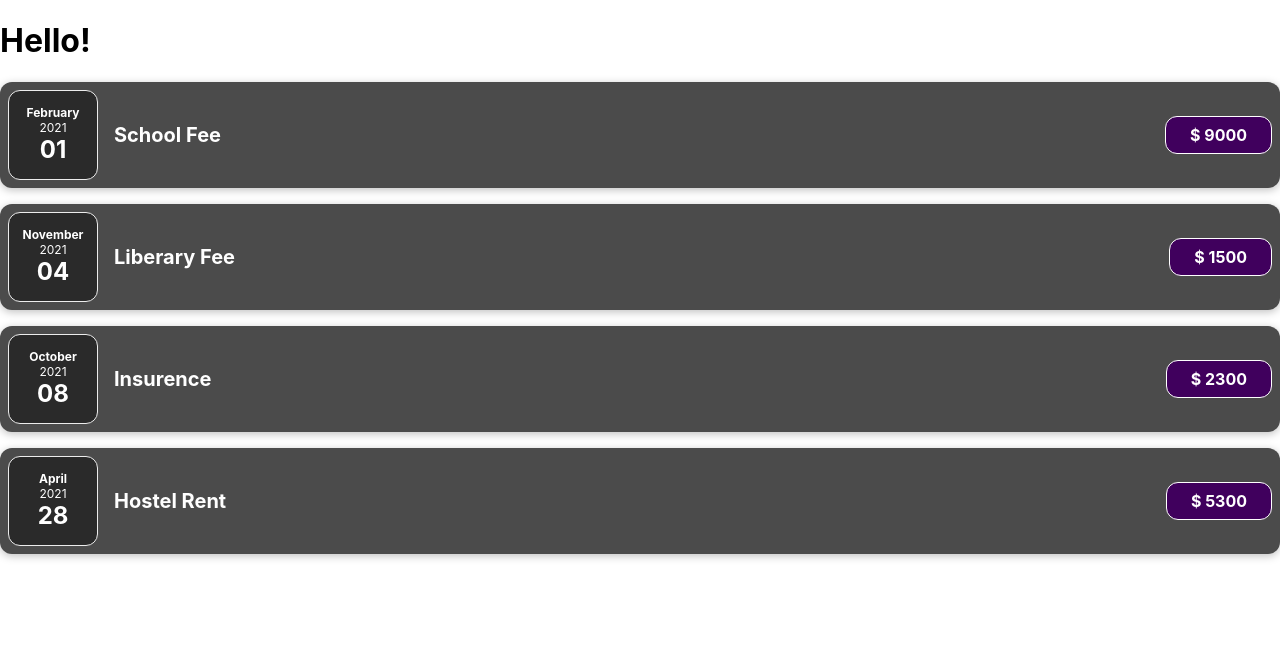
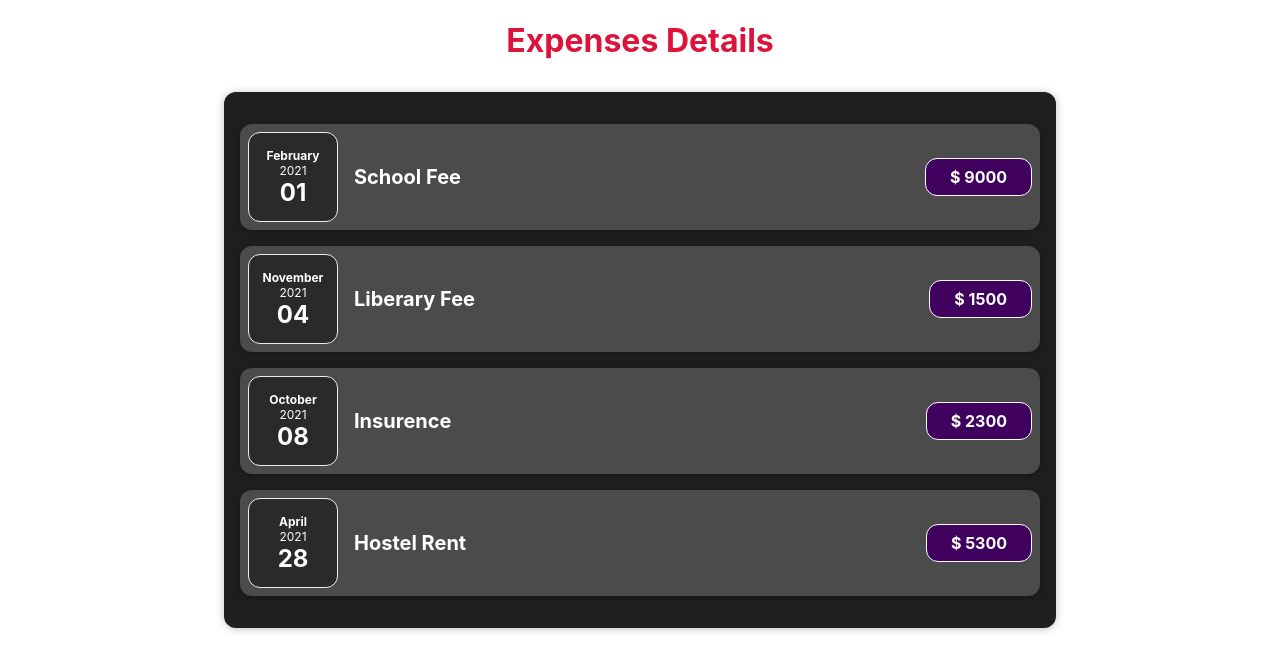
Before and after one commit to Dadhimukh/Expenses_Tracker_Project-react, a JavaScript app: page / in a window 1280 px wide. Shown: the top 672 px of the page. Built offline with nearby package versions, Linux system fonts and the light colour scheme.

Commit message:
adding new component for Expenses and add some styling to the Expenses component

```diff
--- /dev/null
+++ b/src/App.css
@@ -0,0 +1,5 @@
+.ExpensesHeading{
+      text-align: center;
+      color: crimson;
+
+}
--- a/src/App.js
+++ b/src/App.js
@@ -1,6 +1,6 @@
-// import './App.css';
+import './App.css';
 
-import ExpenseItem from "./Components/ExpenseItem";
+import Expenses from './Components/Expenses';
 
 function App() {
 
@@ -34,28 +34,8 @@ function App() {
 
   return (
     <div>
-        <h1>Hello!</h1>
-        <ExpenseItem
-            date={expense[0].date}
-            title={expense[0].title}
-            amount={expense[0].amout} >
-        </ExpenseItem>
-        <ExpenseItem
-            date={expense[1].date}
-            title={expense[1].title}
-            amount={expense[1].amout} >
-        </ExpenseItem>
-        <ExpenseItem
-            date={expense[2].date}
-            title={expense[2].title}
-            amount={expense[2].amout} >
-        </ExpenseItem>
-        <ExpenseItem
-            date={expense[3].date}
-            title={expense[3].title}
-            amount={expense[3].amout} >
-        </ExpenseItem>
-
+        <h1 className="ExpensesHeading">Expenses Details</h1>
+          <Expenses item={expense} />
     </div>
     );
 }
--- /dev/null
+++ b/src/Components/Expenses.css
@@ -0,0 +1,10 @@
+
+.expenses{
+  padding: 1rem;
+  background-color: rgb(31,31,31);
+  margin: 2rem auto;
+  width: 50rem;
+  max-width: 95%;
+  border-radius: 12px;
+  box-shadow: 0px 1px 8px rgb(0, 0, 0, 0.25);
+}
--- /dev/null
+++ b/src/Components/Expenses.js
@@ -0,0 +1,32 @@
+import './Expenses.css';
+import ExpenseItem from './ExpenseItem';
+
+function Expenses(props){
+  return(
+      <div className='expenses'>
+        <ExpenseItem
+            date={props.item[0].date}
+            title={props.item[0].title}
+            amount={props.item[0].amout} >
+        </ExpenseItem>
+        <ExpenseItem
+            date={props.item[1].date}
+            title={props.item[1].title}
+            amount={props.item[1].amout} >
+        </ExpenseItem>
+        <ExpenseItem
+            date={props.item[2].date}
+            title={props.item[2].title}
+            amount={props.item[2].amout} >
+        </ExpenseItem>
+        <ExpenseItem
+            date={props.item[3].date}
+            title={props.item[3].title}
+            amount={props.item[3].amout} >
+        </ExpenseItem>
+
+      </div>
+  );
+}
+
+export default Expenses;
```
